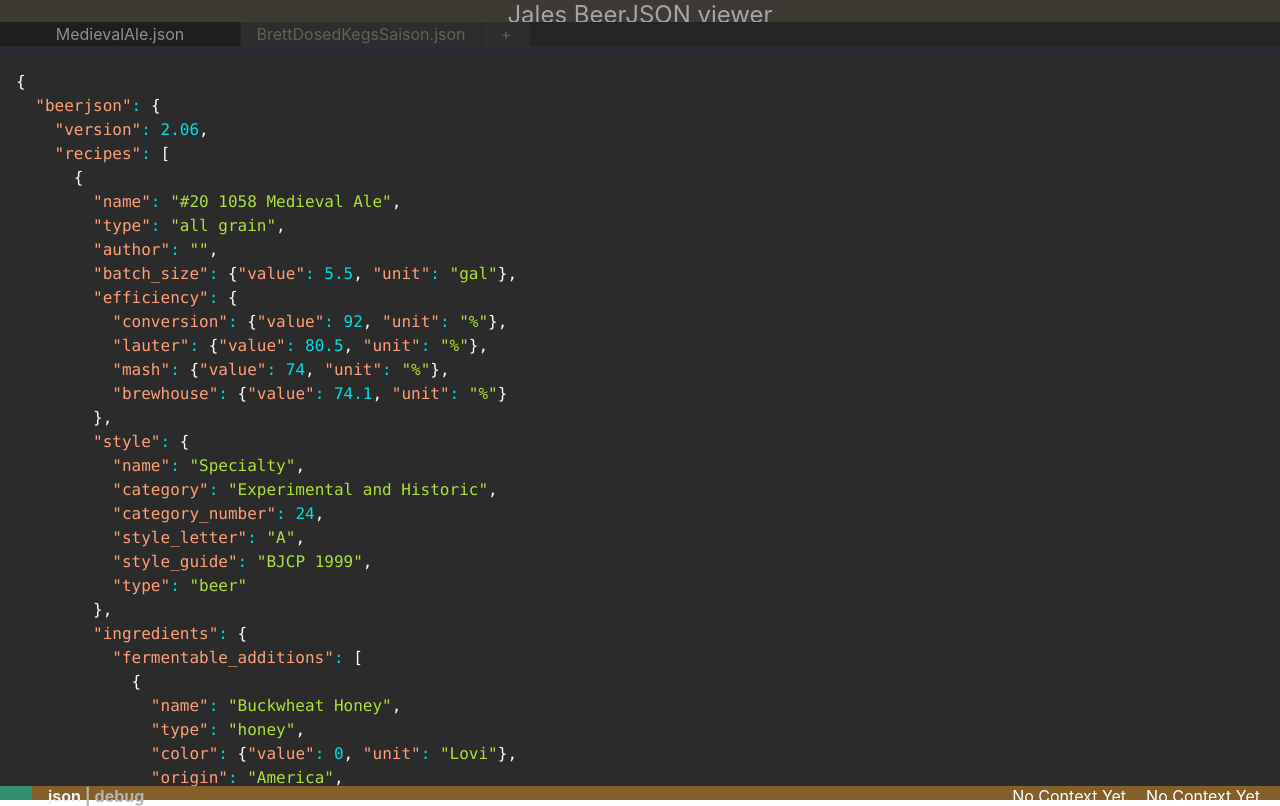
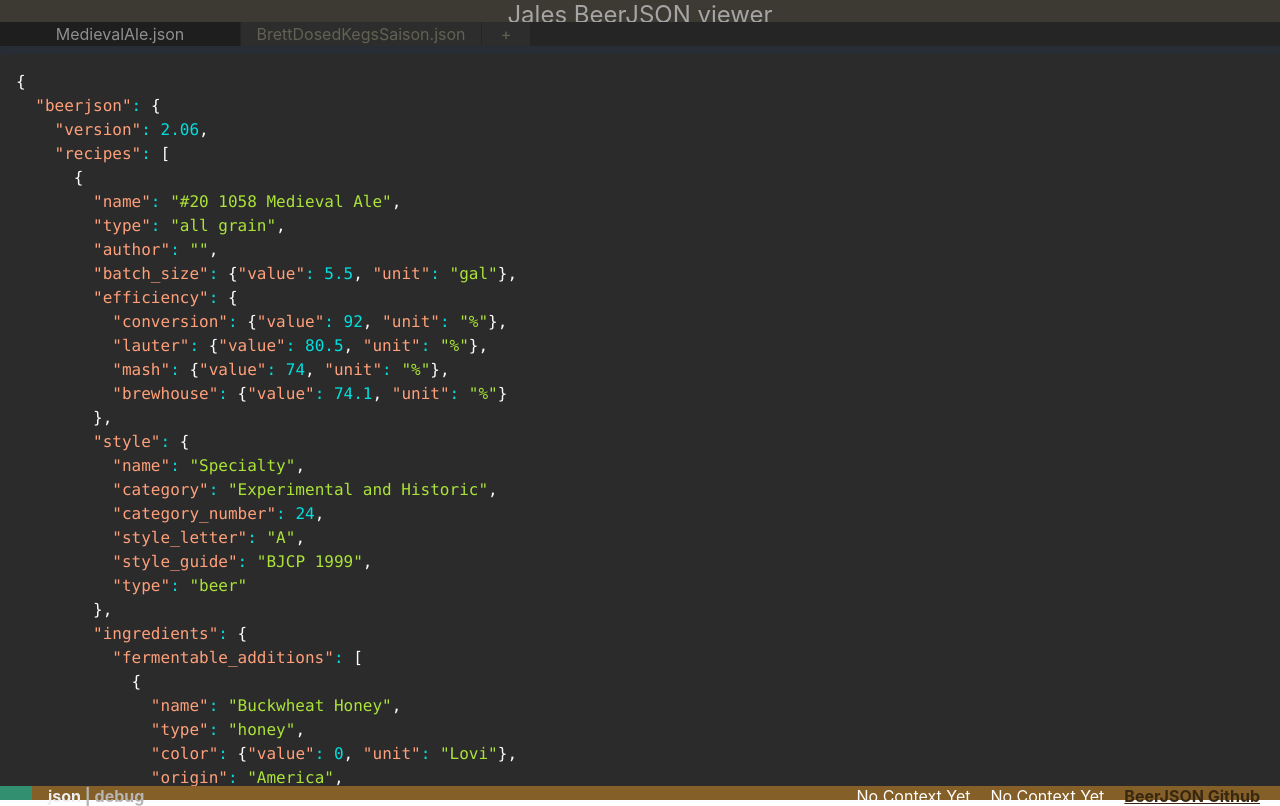
Before and after one commit to malavv/jales, a React (Create React App) app in the folder jales/: page / in a window 1280 px wide. Built offline with nearby package versions, Linux system fonts and the light colour scheme.

Commit message:
Added Github Link

```diff
--- a/jales/src/ui/Footer.css
+++ b/jales/src/ui/Footer.css
@@ -37,6 +37,11 @@ footer > div.Context {
     color: white;
 }
 
-footer > div.Context > span {
+footer > div.Context > * {
     padding-right: 20px;
 }
+
+footer > div.Context > a {
+    font-weight: bold;
+    color: var(--color_a);
+}
--- a/jales/src/ui/Footer.js
+++ b/jales/src/ui/Footer.js
@@ -43,6 +43,7 @@ function Footer(props) {
 
             <div className="Context">
                 {tmpContexts.map((el, i) => (<span key={i}>{el.lbl}</span>))}
+                <a href='https://github.com/beerjson/beerjson'>BeerJSON Github</a>
             </div>
         </footer>
     );
```
